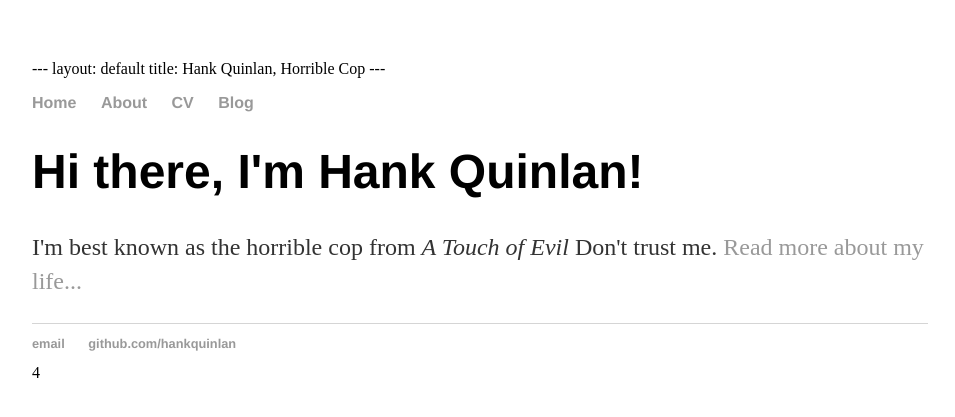
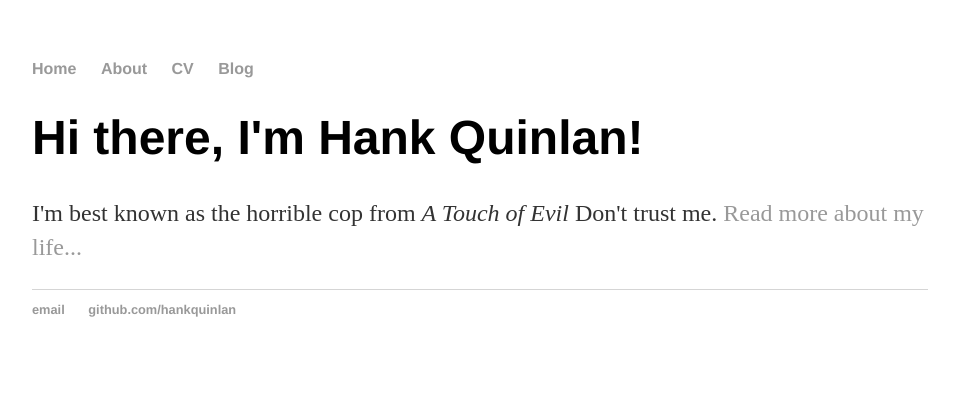
Before and after one commit to jacksoncwilliams/jackson-erin, a Jekyll site: the page built from index.html, in a window 1280 px wide. Shown: the top 417 px of the page, without its empty margins (160-1115 px from the left). Built offline with Jekyll 4.4.1, drawn with Linux system fonts in a browser that asks for light colours.

Commit message:
Update index.html

```diff
--- a/index.html
+++ b/index.html
@@ -1,36 +1,8 @@
-<!DOCTYPE html>
-<html>
-	<head>
-		<title>Hank Quinlan, Horrible Cop</title>
-
-		<!-- link to main stylesheet -->
-		<link rel="stylesheet" type="text/css" href="/css/main.css">
 ---
 layout: default
 title: Hank Quinlan, Horrible Cop
 ---
-	</head>
-	<body>
-		<nav>
-    		<ul>
-        		<li><a href="/">Home</a></li>
-	        	<li><a href="/about">About</a></li>
-        		<li><a href="/cv">CV</a></li>
-        		<li><a href="/blog">Blog</a></li>
-    		</ul>
-		</nav>
-		<div class="container">
 <div class="blurb">
 	<h1>Hi there, I'm Hank Quinlan!</h1>
 	<p>I'm best known as the horrible cop from <em>A Touch of Evil</em> Don't trust me. <a href="/about">Read more about my life...</a></p>
 </div><!-- /.blurb -->
-		</div><!-- /.container -->
-		<footer>
-    		<ul>
-        		<li><a href="mailto:hankquinlanhub@gmail.com">email</a></li>
-        		<li><a href="https://github.com/hankquinlan">github.com/hankquinlan</a></li>
-			</ul>
-		</footer>
-	</body>
-</html>
-4
```
Lines whose indentation alone changed are shown as unchanged.
